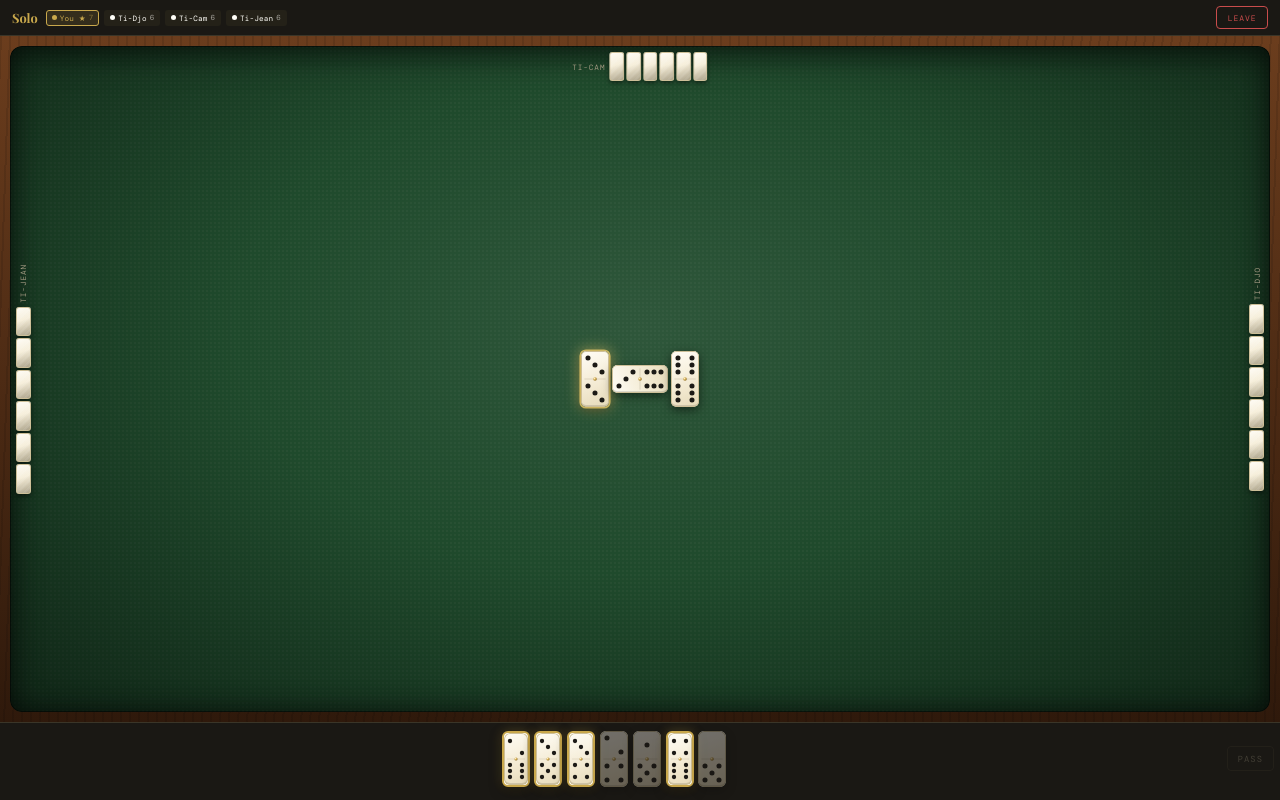
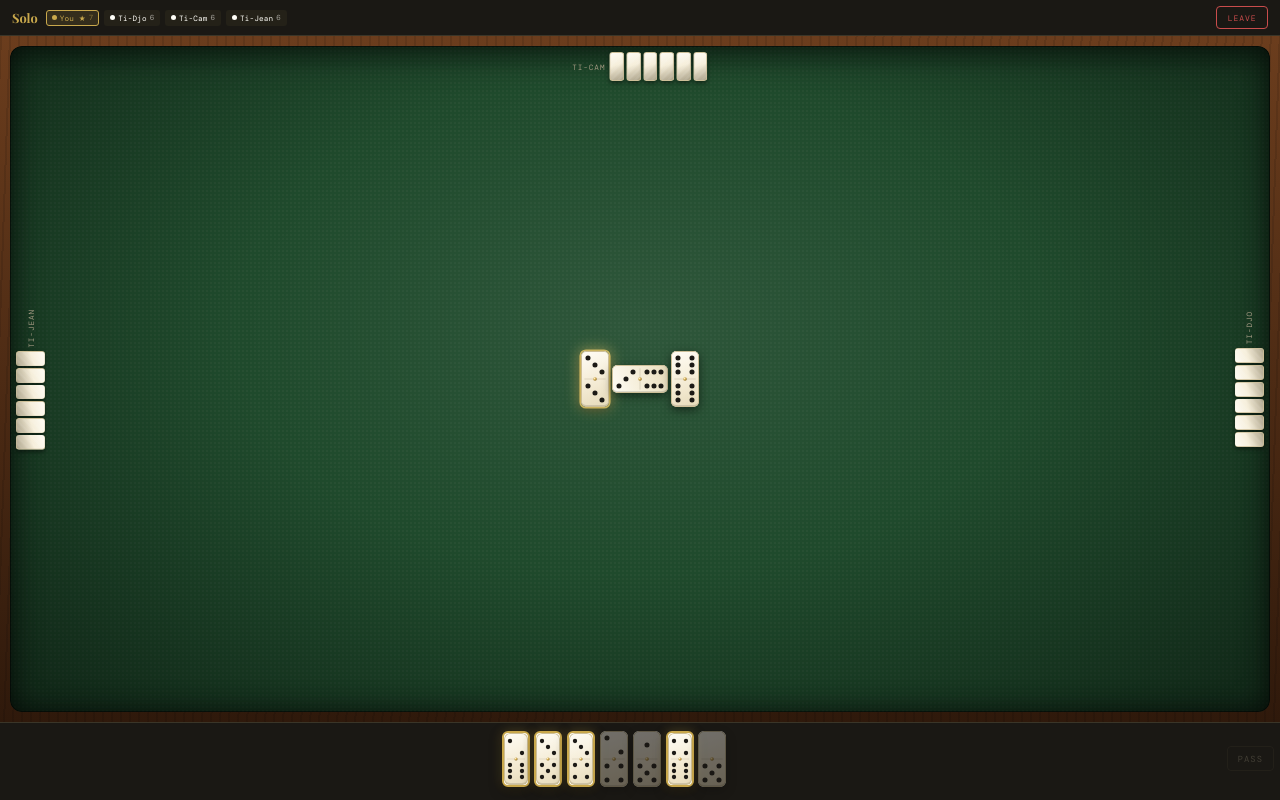
Before and after one commit to WorkVolt-tech/PlayVolt, a React (Vite) app in the folder dominoes/: page /solo in a window 1280 px wide. Built offline with nearby package versions, Linux system fonts and the light colour scheme.

Commit message:
Add files via upload

```diff
--- a/dominoes/src/components/OpponentHands.css
+++ b/dominoes/src/components/OpponentHands.css
@@ -80,4 +80,5 @@
   box-shadow: 0 2px 4px rgba(0,0,0,0.45);
   flex-shrink: 0;
 }
-.opponent-tile.vertical { width: var(--opp-w, 14px); height: calc(var(--opp-w, 14px) * 2); }
+.opponent-tile.vertical   { width: var(--opp-w, 14px); height: calc(var(--opp-w, 14px) * 2); }
+.opponent-tile.horizontal { width: calc(var(--opp-w, 14px) * 2); height: var(--opp-w, 14px); }
--- a/dominoes/src/components/OpponentHands.jsx
+++ b/dominoes/src/components/OpponentHands.jsx
@@ -27,9 +27,12 @@ export default function OpponentHands({ players, myInfo, roomData }) {
               <div className="opponent-name">{p.nickname}</div>
               <div className={`opponent-tiles opponent-tiles-${pos}`}>
                 {Array.from({ length: count }).map((_, i) => (
-                  // every opponent's tiles stand upright, as a hand is held,
-                  // showing the back of the equipped skin
-                  <div key={i} className="opponent-tile vertical"><TileBack /></div>
+                  // Across the table, tiles stand upright; to your left and
+                  // right they lie sideways, as you'd see those hands held.
+                  // Backs show the equipped skin, turned with the tile.
+                  pos === 'top'
+                    ? <div key={i} className="opponent-tile vertical"><TileBack /></div>
+                    : <div key={i} className="opponent-tile horizontal"><TileBack turn={pos === 'left' ? 90 : -90} /></div>
                 ))}
               </div>
             </div>
--- a/dominoes/src/components/TileBack.jsx
+++ b/dominoes/src/components/TileBack.jsx
@@ -31,16 +31,26 @@ const EMBLEMS = {
   ),
 }
 
-export default function TileBack({ skin }) {
+export default function TileBack({ skin, turn = 0 }) {
   const equipped = useEquippedSkins()
   const S = TILE_SKINS[skin || equipped.tile] || TILE_SKINS.classic
 
   const texture = 'repeating-linear-gradient(135deg, rgba(255,255,255,0.07) 0px, rgba(255,255,255,0.07) 2px, transparent 2px, transparent 5px)'
   const shade = 'linear-gradient(160deg, rgba(255,255,255,0.10) 0%, rgba(0,0,0,0) 45%, rgba(0,0,0,0.28) 100%)'
 
+  // Sideways tile (turn = ±90): paint the upright back in a 1:2 box centred
+  // in the 2:1 tile, turned to lie along it.
+  const upright = !turn
   return (
-    <div aria-hidden="true" style={{
-      position: 'absolute', inset: 0, borderRadius: 'inherit', overflow: 'hidden', pointerEvents: 'none',
+    <div aria-hidden="true" style={upright
+      ? { position: 'absolute', inset: 0, borderRadius: 'inherit', overflow: 'hidden', pointerEvents: 'none' }
+      : { position: 'absolute', inset: 0, borderRadius: 'inherit', overflow: 'hidden', pointerEvents: 'none' }}>
+    <div style={{
+      ...(upright
+        ? { position: 'absolute', inset: 0, borderRadius: 'inherit' }
+        : { position: 'absolute', left: '25%', top: '-50%', width: '50%', height: '200%',
+            transform: `rotate(${turn}deg) scale(1.04)`, borderRadius: 3 }),
+      overflow: 'hidden', pointerEvents: 'none',
       background: S.flag
         // flag tiles: a white back, with the flag set in the middle
         ? 'repeating-linear-gradient(135deg, rgba(0,0,0,0.035) 0px, rgba(0,0,0,0.035) 2px, transparent 2px, transparent 5px), linear-gradient(160deg, #ffffff 0%, #f1efe9 60%, #e2ded4 100%)'
@@ -65,5 +75,6 @@ export default function TileBack({ skin }) {
         </div>
       )}
     </div>
+    </div>
   )
 }
```
